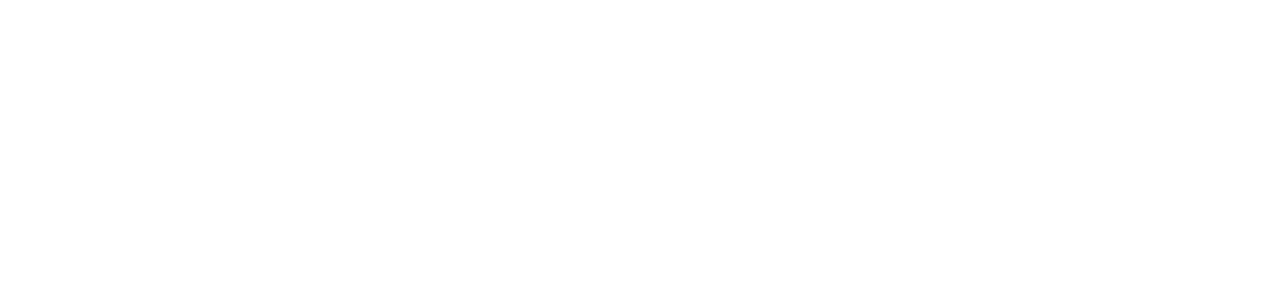
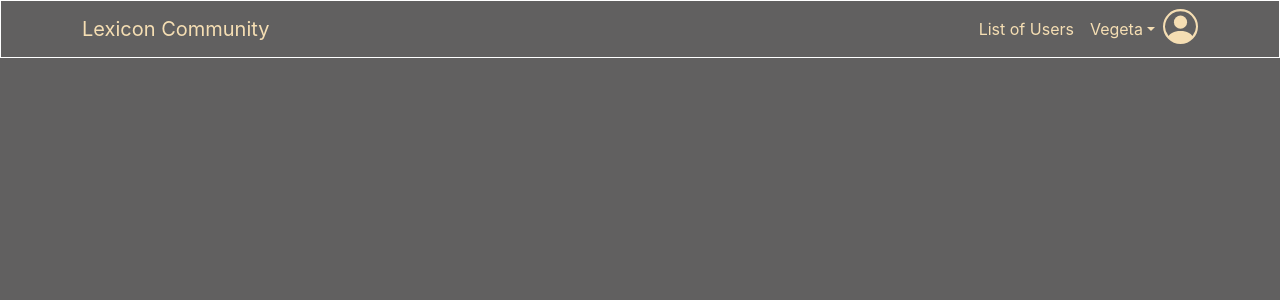
Before and after one commit to NET-ProjektGrupp-2/Community-FrontEnd, a React (Create React App) app: page / in a window 1280 px wide. Shown: the top 300 px of the page. Built offline with nearby package versions, Linux system fonts and the light colour scheme.

Commit message:
finished 3-create-navigation-bar

```diff
--- a/package.json
+++ b/package.json
@@ -12,6 +12,7 @@
     "@types/react-dom": "^18.0.6",
     "axios": "^0.27.2",
     "bootstrap": "^5.1.3",
+    "bootstrap-icons": "^1.9.1",
     "formik": "^2.2.9",
     "react": "^18.2.0",
     "react-bootstrap": "^2.4.0",
--- a/src/App.tsx
+++ b/src/App.tsx
@@ -1,9 +1,10 @@
 import './App.css';
+import NavContainer from './Navigation/components/NavContainer';
 
 function App() {
   return (
     <div className="App">
-
+      <NavContainer Admin={undefined} LogedIn={true} UserName={"Vegeta"}/>
     </div>
   );
 }
--- /dev/null
+++ b/src/Navigation/components/LoggedInNav.tsx
@@ -0,0 +1,20 @@
+import React from 'react'
+import { Nav, NavDropdown } from 'react-bootstrap'
+import UserIcon from './UserIcon'
+
+const LoggedInNav :React.FC<Props> = ({Admin, UserName}) => (
+    <>
+        {Admin ?? <Nav.Link>List of Users</Nav.Link>}
+        <NavDropdown title={UserName} menuVariant="dark">
+            <NavDropdown.Item>My account</NavDropdown.Item>
+            <NavDropdown.Divider/>
+            <NavDropdown.Item>Log out</NavDropdown.Item>
+        </NavDropdown>
+        <UserIcon/>
+    </>
+)
+interface Props{
+    Admin:undefined | true;
+    UserName:string;
+}
+export default LoggedInNav
--- /dev/null
+++ b/src/Navigation/components/LoggedOutNav.tsx
@@ -0,0 +1,11 @@
+import React from 'react'
+import { Nav } from 'react-bootstrap'
+
+const LoggedOutNav :React.FC = () => (
+    <>
+       <Nav.Link>Sign In</Nav.Link>
+       <Nav.Link>Register</Nav.Link>
+    </>
+)
+
+export default LoggedOutNav
--- /dev/null
+++ b/src/Navigation/components/NavContainer.tsx
@@ -0,0 +1,32 @@
+import React from 'react'
+import { Navbar, Container, Nav } from 'react-bootstrap'
+import styles from '../css/NavContainer.module.css';
+import LoggedInNav from './LoggedInNav';
+import LoggedOutNav from './LoggedOutNav';
+
+const NavContainer :React.FC<Props> = ({Admin,LogedIn, UserName}) => (
+  <Navbar className={styles.NavBar}>
+      <Container className={styles.NavContainer}>
+          <Navbar.Brand>Lexicon Community</Navbar.Brand>
+          <Navbar.Toggle />
+          <Navbar.Collapse className="justify-content-end">
+            <Nav>
+              {
+                LogedIn ? (
+                  <LoggedInNav UserName={UserName} Admin={Admin}/>
+                ):(
+                  <LoggedOutNav/>
+                )
+              }
+            </Nav>
+          </Navbar.Collapse>
+      </Container>
+  </Navbar>
+)
+interface Props{
+  LogedIn:boolean;
+  Admin:undefined | true;
+  UserName:string;
+}
+
+export default NavContainer
--- /dev/null
+++ b/src/Navigation/components/UserIcon.tsx
@@ -0,0 +1,8 @@
+const UserIcon:React.FC = ()=> (
+    <svg xmlns="http://www.w3.org/2000/svg" width="35" height="35" fill="currentColor" className="bi bi-person-circle" viewBox="0 0 16 16">
+      <path d="M11 6a3 3 0 1 1-6 0 3 3 0 0 1 6 0z"/>
+      <path fill-rule="evenodd" d="M0 8a8 8 0 1 1 16 0A8 8 0 0 1 0 8zm8-7a7 7 0 0 0-5.468 11.37C3.242 11.226 4.805 10 8 10s4.757 1.225 5.468 2.37A7 7 0 0 0 8 1z"/>
+    </svg>
+)
+
+export default UserIcon
--- /dev/null
+++ b/src/Navigation/css/NavContainer.module.css
@@ -0,0 +1,13 @@
+.NavBar {
+    border:1px solid white;
+}
+.NavContainer *{
+    color:wheat !important;
+}
+
+.NavButtons *{
+    margin:0.5rem !important;
+}
+.NavButtons * :hover{
+    cursor: pointer;
+}
--- a/src/index.css
+++ b/src/index.css
@@ -5,6 +5,7 @@ body {
     sans-serif;
   -webkit-font-smoothing: antialiased;
   -moz-osx-font-smoothing: grayscale;
+  background-color: rgb(97, 96, 96);
 }
 
 code {
```
Also changed, not shown: 2 other files (tests, documents, lock files or other folders).
